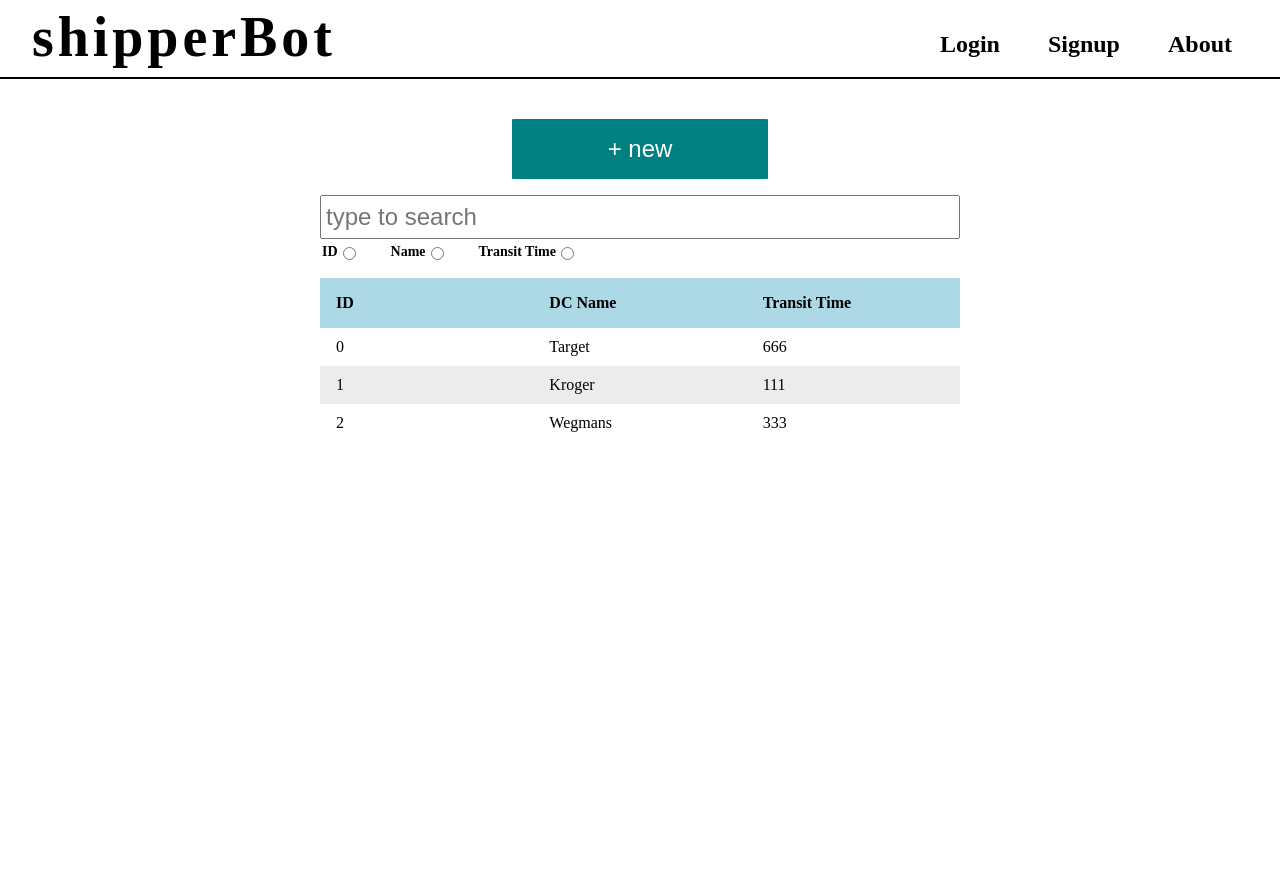
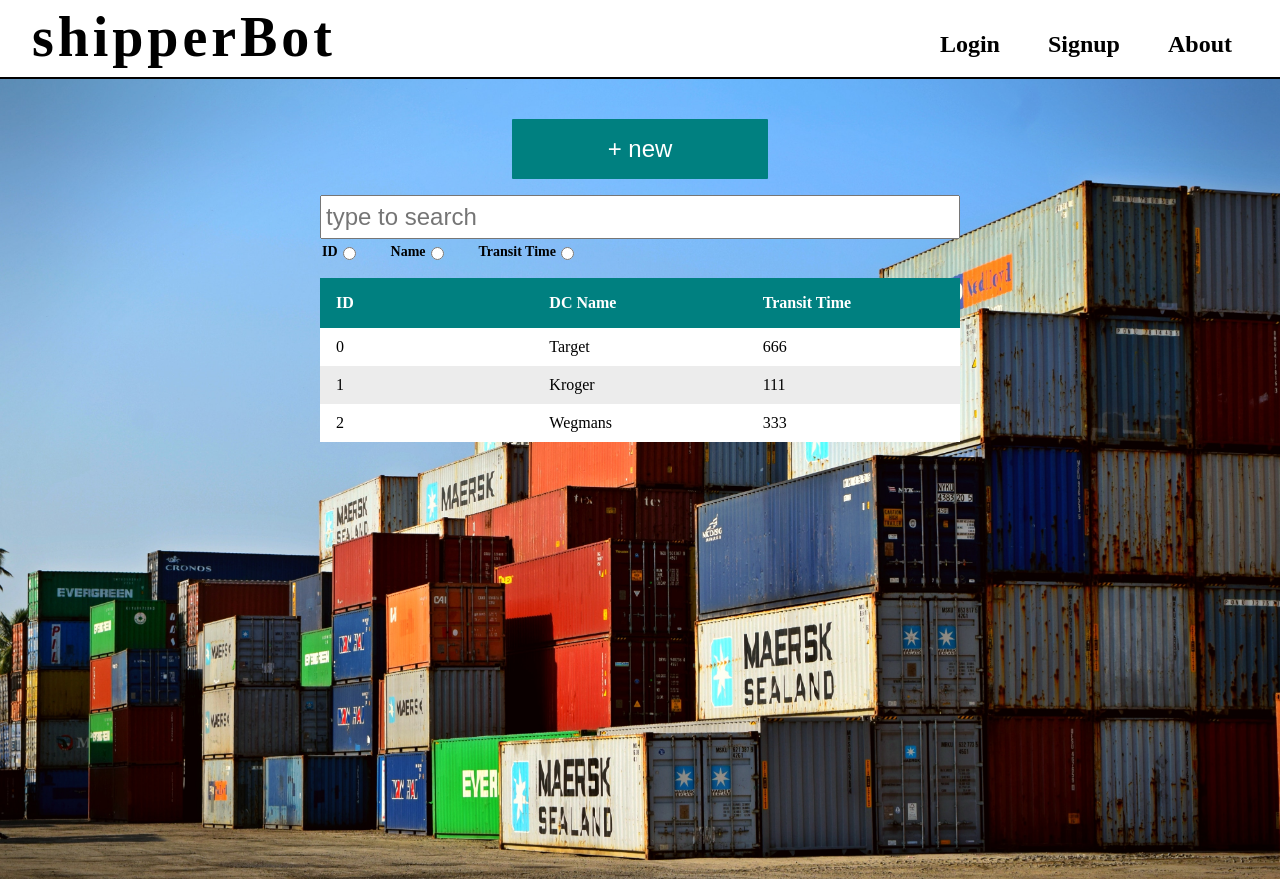
Before and after one commit to austin-bagwell/shipperbot-frontend, a React (Create React App) app: page /consignees in a window 1280 px wide. Before the commit the page ends 800 px from the top, so only its background shows below. Built offline with nearby package versions, Linux system fonts and the light colour scheme.

Commit message:
add background image, color updates

```diff
--- a/src/components/elements/Table.js
+++ b/src/components/elements/Table.js
@@ -1,21 +1,13 @@
 // borrowing liberally from dear-petition
-
-// import React from "react";
-// import { FontAwesomeIcon } from "@fortawesome/react-fontawesome";
-// import {
-//   faCaretDown,
-//   faCaretUp,
-//   faChevronLeft,
-//   faChevronRight,
-// } from "@fortawesome/free-solid-svg-icons";
 import styled from "styled-components";
-import { colorPrimary, greyScale } from "../../styles/colors";
+import { colorGreen, greyScale } from "../../styles/colors";
 
 export const TableStyle = styled.table`
   display: grid;
   border-collapse: collapse;
   min-width: 100%;
   grid-template-columns: ${(props) => props.columnSize};
+  background-color: white;
 
   & thead,
   & tbody,
@@ -34,9 +26,9 @@ export const TableStyle = styled.table`
   & th {
     position: sticky;
     top: 0;
-    background: ${colorPrimary};
+    background: ${colorGreen};
     text-align: left;
-    color: black;
+    color: white;
     user-select: none;
   }
 
--- a/src/pages/Consignees.js
+++ b/src/pages/Consignees.js
@@ -8,6 +8,7 @@ import {
   HeaderCell,
 } from "../components/elements/Table";
 import { ControlPanel } from "../components/ControlPanel";
+import { BackgroundImage } from "../components/BackgroundImage";
 
 const StyledMain = styled(Main)`
   max-width: 50vw;
@@ -44,6 +45,7 @@ const consigneeRows = dummyConsignees.map((consignee) => {
 
 export default function Consignees(props) {
   return (
+    <BackgroundImage>
       <StyledMain>
         <ControlPanel></ControlPanel>
         <Table numColumns={3}>
@@ -55,5 +57,6 @@ export default function Consignees(props) {
           <TableBody>{consigneeRows}</TableBody>
         </Table>
       </StyledMain>
+    </BackgroundImage>
   );
 }
```
Lines whose indentation alone changed are shown as unchanged.
